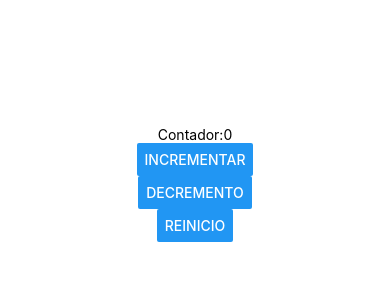
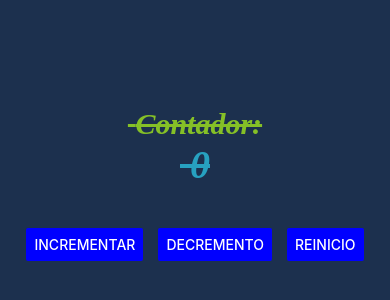
Before and after one commit to rickyveeld/APPSWEBRVT, a React Native app in the folder intro2/: screen / in a window 390 px wide. Shown: the part 238-538 px from the top of the page. Built offline with nearby package versions, Linux system fonts and the light colour scheme.

Commit message:
cambios practica 6
se hicieron todos los cambios necesarios para que la pagina se vea de buena manera y se trabajo con todos los estilos

```diff
--- a/intro2/App.js
+++ b/intro2/App.js
@@ -1,26 +1,8 @@
-//Zona de importaciones (zona 1)
-import { StatusBar } from 'expo-status-bar';
-import { StyleSheet, Text, View,Button } from 'react-native';
-import React, {useState} from 'react';
+import ContadorScreen from './screens/ContadorScreen';
 //Main Zona de componentes (zona 2)
 export default function App() {
-  const[contador,setContador]=useState(0);
+
   return (
-    <View style={styles.container}>
-      <Text>Contador:{contador}</Text>
-      <Button title='Incrementar' onPress={()=>setContador(contador+1)}></Button>
-      <Button title='decremento' onPress={()=>setContador(contador-1)}></Button>
-      <Button title='reinicio' onPress={()=>setContador(contador - contador)}></Button>
-      <StatusBar style="auto" />
-    </View>
+    <ContadorScreen></ContadorScreen>
   );
 }
-//zona de estilos y posicionamiento()
-const styles = StyleSheet.create({
-  container: {
-    flex: 1,
-    backgroundColor: '#fff',
-    alignItems: 'center',
-    justifyContent: 'center',
-  },
-});
--- /dev/null
+++ b/intro2/screens/ContadorScreen.js
@@ -0,0 +1,58 @@
+//Zona de importaciones (zona 1)
+import { StatusBar } from 'expo-status-bar';
+import { StyleSheet, Text, View,Button } from 'react-native';
+import React, {useState} from 'react';
+//Main Zona de componentes (zona 2)
+export default function App() {
+  const[contador,setContador]=useState(0);
+  return (
+    //objeto estilos en contenedor
+    <View style={styles.container}>
+      <Text style={styles.texto}> Contador:</Text>
+      <Text style={styles.texto2}> {contador}</Text>
+
+      <View style={styles.contenedorBotones}>
+      <Button color="blue"title='Incrementar' onPress={()=>setContador(contador+1)}></Button>
+      <Button color="blue"title='decremento' onPress={()=>setContador(contador-1)}></Button>
+      <Button color="blue"title='reinicio' onPress={()=>setContador(contador - contador)}></Button>
+      </View>
+
+
+      <StatusBar style="auto" />
+    </View>
+  );
+}
+//zona de estilos y posicionamiento()
+const styles = StyleSheet.create({
+  container: {
+    flex: 1,
+    backgroundColor: '#1c304eff',
+    alignItems: 'center', //trabaja en el eje X (start izquierda, end derecha)
+    justifyContent: 'center',//trabaja en el eje Y (start arriba end abajo)
+
+  },
+  texto:{
+      fontFamily:"Times New Roman",
+      fontSize:30,
+      color:'#85c027ff',
+      fontWeight:'bold',
+      fontStyle:'italic',
+      textDecorationLine:'line-through',
+
+    },
+    texto2:{
+      fontFamily:"Times New Roman",//tipografia
+      fontSize:40,//tamaño de fuente
+      color:'#27a1c0ff', //color
+      fontWeight:'bold', //negritas
+      fontStyle:'italic', //lo inclina
+      textDecorationLine:'line-through', //rallita de 100 en 100 hasta 900 entre mas valor mas grueso
+    },
+
+    contenedorBotones:{
+      marginTop: 40 ,
+      flexDirection:'row',//se puede column y row columnreverse y rowreverse
+      gap:15, //separacion entre elementos
+       //asigna espacio hacia abajo para empezar a separarse
+    },
+});
```
